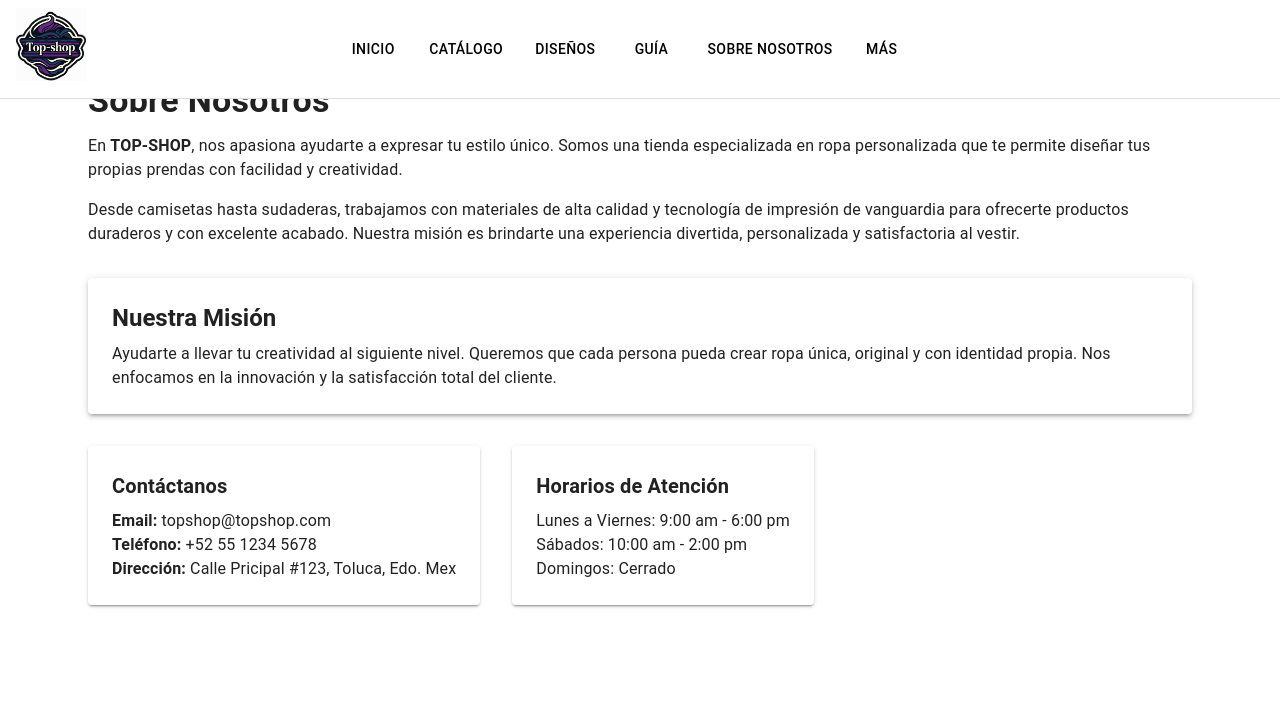
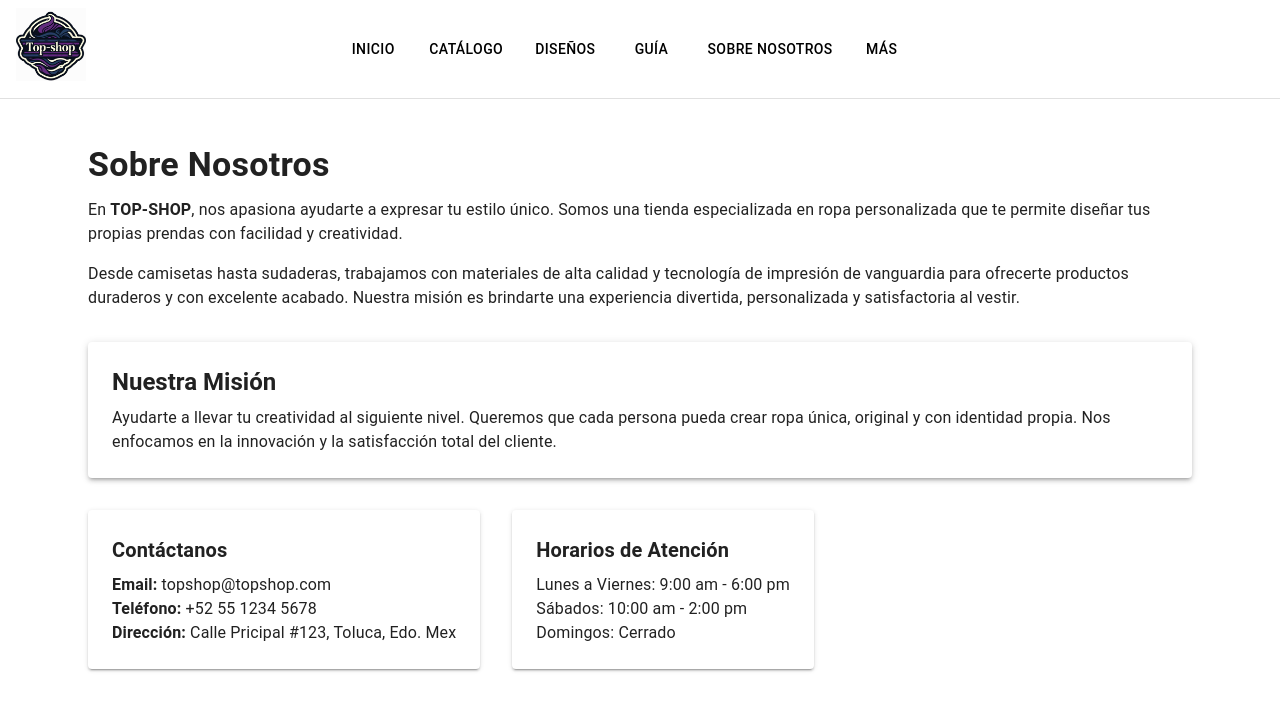
Before and after one commit to Alfred010101/TOP-SHOP-ISW, a React (Vite) app in the folder front-top-shop/: page /about in a window 1280 px wide. Shown: the top 710 px of the page. Built offline with nearby package versions, Linux system fonts and the light colour scheme; sample sign-in values are in the browser's storage; some icons are missing.

Commit message:
Cambios que nadie pidio

```diff
--- a/front-top-shop/src/pages/About.tsx
+++ b/front-top-shop/src/pages/About.tsx
@@ -1,8 +1,16 @@
-import { Box, Typography, Container, Grid, Paper } from "@mui/material";
+import {
+  Box,
+  Typography,
+  Container,
+  Grid,
+  Paper,
+  Toolbar,
+} from "@mui/material";
 
 const About = () => {
   return (
     <Container maxWidth="lg" sx={{ mt: 8, mb: 4 }}>
+      <Toolbar></Toolbar>
       <Typography variant="h4" gutterBottom fontWeight="bold">
         Sobre Nosotros
       </Typography>
--- a/front-top-shop/src/pages/Catalog.tsx
+++ b/front-top-shop/src/pages/Catalog.tsx
@@ -209,6 +209,10 @@ const Catalog = () => {
                 Existencia: <strong>{product.existence}</strong>
               </p>
 
+              <p style={{ fontSize: "0.95rem", color: "#555" }}>
+                Talla: <strong>{product.talla}</strong>
+              </p>
+
               <div
                 style={{
                   display: "flex",
```
